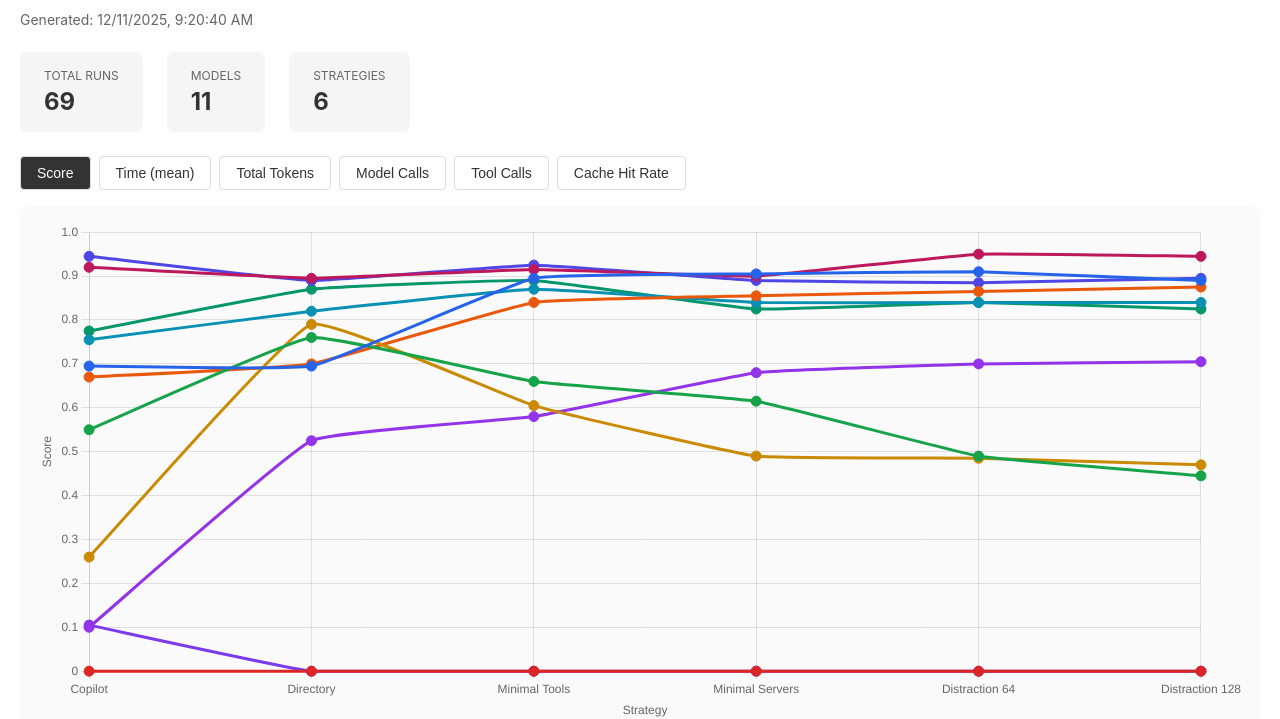
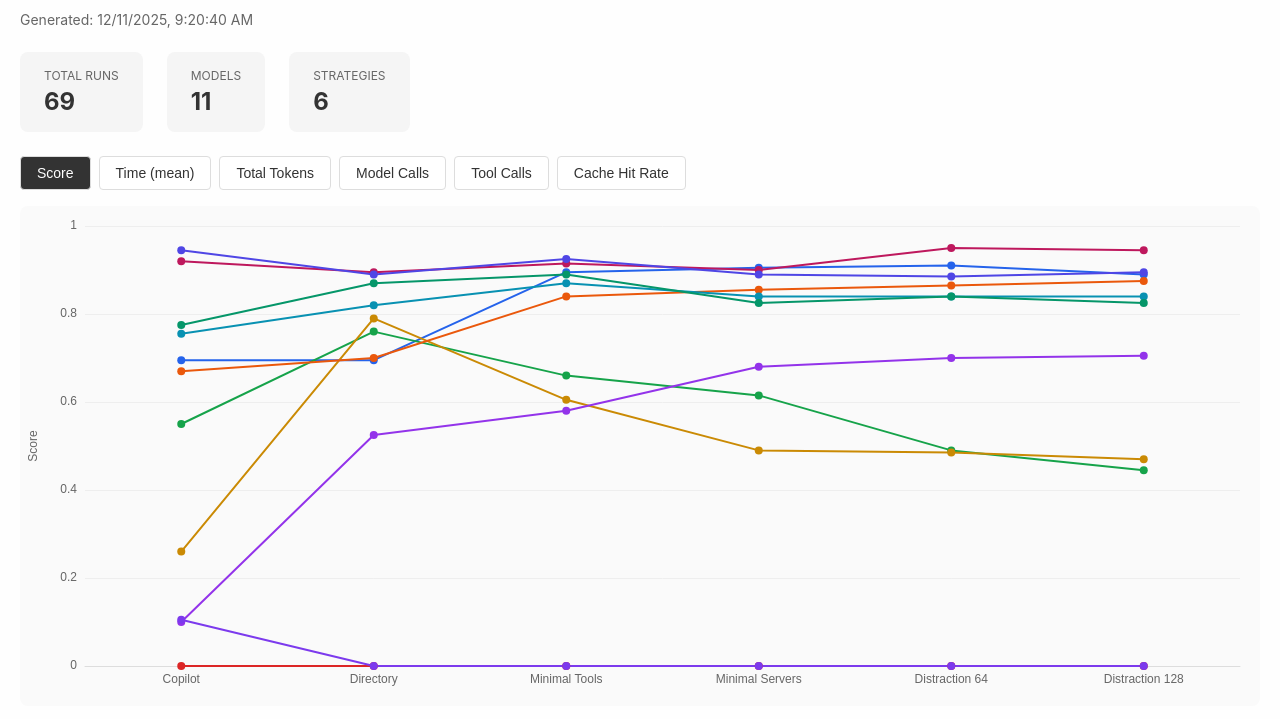
Before and after one commit to geelen/progressivemcpbench, an Astro site in the folder report/: page / in a window 1280 px wide. Shown: the part 83-802 px from the top of the page. Built offline with nearby package versions, Linux system fonts and the light colour scheme; Astro itself is replaced by a stand-in of ours.

Commit message:
Switch from Chart.js to ECharts for benchmark visualization

```diff
--- a/report/package.json
+++ b/report/package.json
@@ -11,7 +11,7 @@
   "dependencies": {
     "@astrojs/solid-js": "^5.1.3",
     "astro": "^5.16.5",
-    "chart.js": "^4.5.1",
+    "echarts": "^6.0.0",
     "solid-js": "^1.9.10"
   }
 }
--- a/report/src/components/BenchmarkChart.tsx
+++ b/report/src/components/BenchmarkChart.tsx
@@ -1,8 +1,6 @@
-import { createSignal, createMemo, onMount, onCleanup, For } from "solid-js";
-import { Chart, registerables } from "chart.js";
+import { createSignal, createMemo, createEffect, onMount, onCleanup, For } from "solid-js";
+import * as echarts from "echarts";
 import type { RunSummary, ModelConfig, StrategyConfig } from "../types/report";
-
-Chart.register(...registerables);
 
 interface Props {
   runs: RunSummary[];
@@ -17,21 +15,22 @@ interface MetricDef {
   label: string;
   getValue: (run: RunSummary) => number | null;
   format: (v: number | null) => string;
+  unit?: string;
 }
 
 const MODEL_COLORS = [
-  "#2563eb", // blue
-  "#dc2626", // red
-  "#16a34a", // green
-  "#ca8a04", // yellow
-  "#9333ea", // purple
-  "#ea580c", // orange
-  "#0891b2", // cyan
-  "#be185d", // pink
-  "#4f46e5", // indigo
-  "#059669", // emerald
-  "#7c3aed", // violet
-  "#d97706", // amber
+  "#2563eb",
+  "#dc2626",
+  "#16a34a",
+  "#ca8a04",
+  "#9333ea",
+  "#ea580c",
+  "#0891b2",
+  "#be185d",
+  "#4f46e5",
+  "#059669",
+  "#7c3aed",
+  "#d97706",
 ];
 
 const METRICS: MetricDef[] = [
@@ -51,6 +50,7 @@ const METRICS: MetricDef[] = [
       if (v < 60) return `${v.toFixed(1)}s`;
       return `${(v / 60).toFixed(1)}m`;
     },
+    unit: "s",
   },
   {
     key: "totalTokens",
@@ -78,14 +78,15 @@ const METRICS: MetricDef[] = [
   {
     key: "cacheHit",
     label: "Cache Hit Rate",
-    getValue: (r) => r.cache.openaiHitRate,
-    format: (v) => (v === null ? "—" : `${(v * 100).toFixed(1)}%`),
+    getValue: (r) => (r.cache.openaiHitRate !== null ? r.cache.openaiHitRate * 100 : null),
+    format: (v) => (v === null ? "—" : `${v.toFixed(1)}%`),
+    unit: "%",
   },
 ];
 
 export default function BenchmarkChart(props: Props) {
-  let canvasRef: HTMLCanvasElement | undefined;
-  let chartInstance: Chart | null = null;
+  let containerRef: HTMLDivElement | undefined;
+  let chartInstance: echarts.ECharts | null = null;
 
   const [selectedMetric, setSelectedMetric] = createSignal<MetricKey>("score");
   const [hiddenModels, setHiddenModels] = createSignal<Set<string>>(new Set());
@@ -118,104 +119,135 @@ export default function BenchmarkChart(props: Props) {
     return METRICS.find((m) => m.key === selectedMetric())!;
   });
 
-  const chartData = createMemo(() => {
+  const chartOption = createMemo(() => {
     const strategies = sortedStrategies();
     const models = sortedModels().filter((m) => !hiddenModels().has(m.id));
     const runMap = runsByModelStrategy();
+    const metric = currentMetric();
 
-    const labels = strategies.map((s) => s.displayName);
-
-    const datasets = models.map((model) => {
+    const series = models.map((model) => {
       const data = strategies.map((strat) => {
         const run = runMap.get(`${model.id}::${strat.id}`);
         if (!run) return null;
-        return currentMetric().getValue(run);
+        return metric.getValue(run);
       });
 
       return {
-        label: model.displayName,
+        name: model.displayName,
+        type: "line" as const,
         data,
-        borderColor: modelColorMap().get(model.id),
-        backgroundColor: modelColorMap().get(model.id),
-        tension: 0.1,
-        pointRadius: 5,
-        pointHoverRadius: 7,
+        smooth: false,
+        symbol: "circle",
+        symbolSize: 8,
+        lineStyle: {
+          width: 2,
+          color: modelColorMap().get(model.id),
+        },
+        itemStyle: {
+          color: modelColorMap().get(model.id),
+        },
+        emphasis: {
+          focus: "series" as const,
+          itemStyle: {
+            borderWidth: 2,
+            borderColor: "#fff",
+          },
+        },
       };
     });
 
-    return { labels, datasets };
-  });
-
-  const updateChart = () => {
-    if (!chartInstance) return;
-    const data = chartData();
-    chartInstance.data.labels = data.labels;
-    chartInstance.data.datasets = data.datasets;
-    chartInstance.options.scales!.y!.title!.text = currentMetric().label;
-    chartInstance.update();
-  };
-
-  onMount(() => {
-    if (!canvasRef) return;
-
-    const data = chartData();
-
-    chartInstance = new Chart(canvasRef, {
-      type: "line",
-      data: {
-        labels: data.labels,
-        datasets: data.datasets,
+    return {
+      backgroundColor: "transparent",
+      grid: {
+        left: 60,
+        right: 20,
+        top: 20,
+        bottom: 40,
       },
-      options: {
-        responsive: true,
-        maintainAspectRatio: false,
-        interaction: {
-          mode: "index",
-          intersect: false,
+      tooltip: {
+        trigger: "axis" as const,
+        backgroundColor: "rgba(255, 255, 255, 0.95)",
+        borderColor: "#ddd",
+        borderWidth: 1,
+        textStyle: {
+          color: "#333",
         },
-        plugins: {
-          legend: {
-            display: false,
-          },
-          tooltip: {
-            callbacks: {
-              label: (ctx) => {
-                const value = ctx.parsed.y;
-                return `${ctx.dataset.label}: ${currentMetric().format(value)}`;
-              },
-            },
-          },
+        formatter: (params: { seriesName: string; value: number | null; color: string }[]) => {
+          if (!Array.isArray(params) || params.length === 0) return "";
+          const lines = params
+            .filter((p) => p.value !== null && p.value !== undefined)
+            .map(
+              (p) =>
+                `<span style="display:inline-block;width:10px;height:10px;border-radius:2px;background:${p.color};margin-right:6px;"></span>${p.seriesName}: <strong>${metric.format(p.value)}</strong>`
+            );
+          return lines.join("<br/>");
         },
-        scales: {
-          x: {
-            title: {
-              display: true,
-              text: "Strategy",
-            },
-          },
-          y: {
-            title: {
-              display: true,
-              text: currentMetric().label,
-            },
-            beginAtZero: selectedMetric() === "score",
+      },
+      xAxis: {
+        type: "category" as const,
+        data: strategies.map((s) => s.displayName),
+        axisLine: {
+          lineStyle: { color: "#ddd" },
+        },
+        axisTick: {
+          lineStyle: { color: "#ddd" },
+        },
+        axisLabel: {
+          color: "#666",
+        },
+      },
+      yAxis: {
+        type: "value" as const,
+        name: metric.label,
+        nameLocation: "middle" as const,
+        nameGap: 45,
+        nameTextStyle: {
+          color: "#666",
+        },
+        min: selectedMetric() === "score" ? 0 : undefined,
+        max: selectedMetric() === "score" ? 1 : undefined,
+        axisLine: {
+          show: false,
+        },
+        axisTick: {
+          show: false,
+        },
+        axisLabel: {
+          color: "#666",
+        },
+        splitLine: {
+          lineStyle: {
+            color: "#eee",
           },
         },
       },
+      series,
+    };
+  });
+
+  onMount(() => {
+    if (!containerRef) return;
+
+    chartInstance = echarts.init(containerRef);
+    chartInstance.setOption(chartOption());
+
+    const resizeObserver = new ResizeObserver(() => {
+      chartInstance?.resize();
+    });
+    resizeObserver.observe(containerRef);
+
+    onCleanup(() => {
+      resizeObserver.disconnect();
+      chartInstance?.dispose();
+      chartInstance = null;
     });
   });
 
-  onCleanup(() => {
+  createEffect(() => {
+    const option = chartOption();
     if (chartInstance) {
-      chartInstance.destroy();
-      chartInstance = null;
+      chartInstance.setOption(option, { notMerge: true });
     }
-  });
-
-  createMemo(() => {
-    chartData();
-    currentMetric();
-    updateChart();
   });
 
   const toggleModel = (modelId: string) => {
@@ -261,15 +293,13 @@ export default function BenchmarkChart(props: Props) {
       </div>
 
       <div
+        ref={containerRef}
         style={{
           height: "500px",
           background: "#fafafa",
           "border-radius": "8px",
-          padding: "16px",
         }}
-      >
-        <canvas ref={canvasRef}></canvas>
-      </div>
+      />
 
       <div
         style={{
@@ -280,9 +310,7 @@ export default function BenchmarkChart(props: Props) {
           "align-items": "center",
         }}
       >
-        <span style={{ "font-size": "12px", color: "#666", "margin-right": "4px" }}>
-          Models:
-        </span>
+        <span style={{ "font-size": "12px", color: "#666", "margin-right": "4px" }}>Models:</span>
         <For each={sortedModels()}>
           {(model) => (
             <button
@@ -307,7 +335,7 @@ export default function BenchmarkChart(props: Props) {
                   "border-radius": "2px",
                   background: modelColorMap().get(model.id),
                 }}
-              ></span>
+              />
               {model.displayName}
             </button>
           )}
```
Also changed, not shown: pnpm-lock.yaml.
